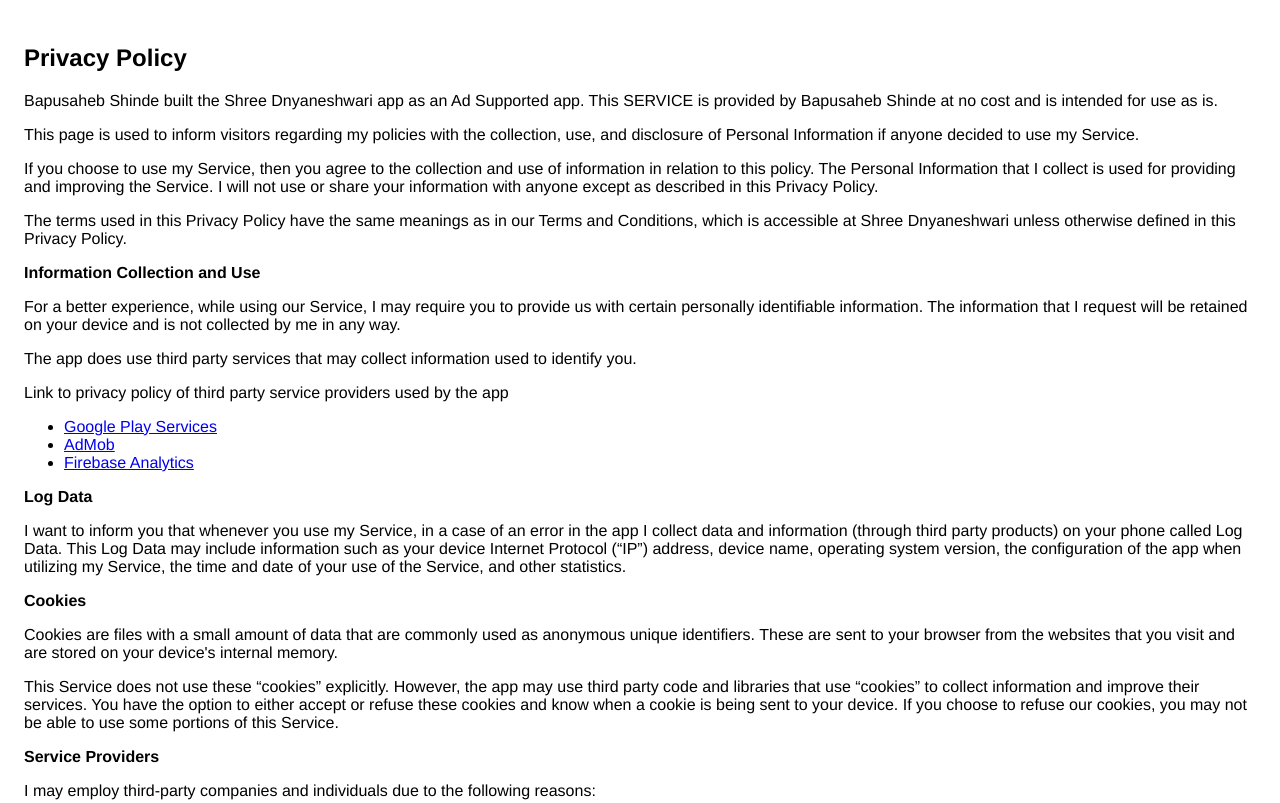
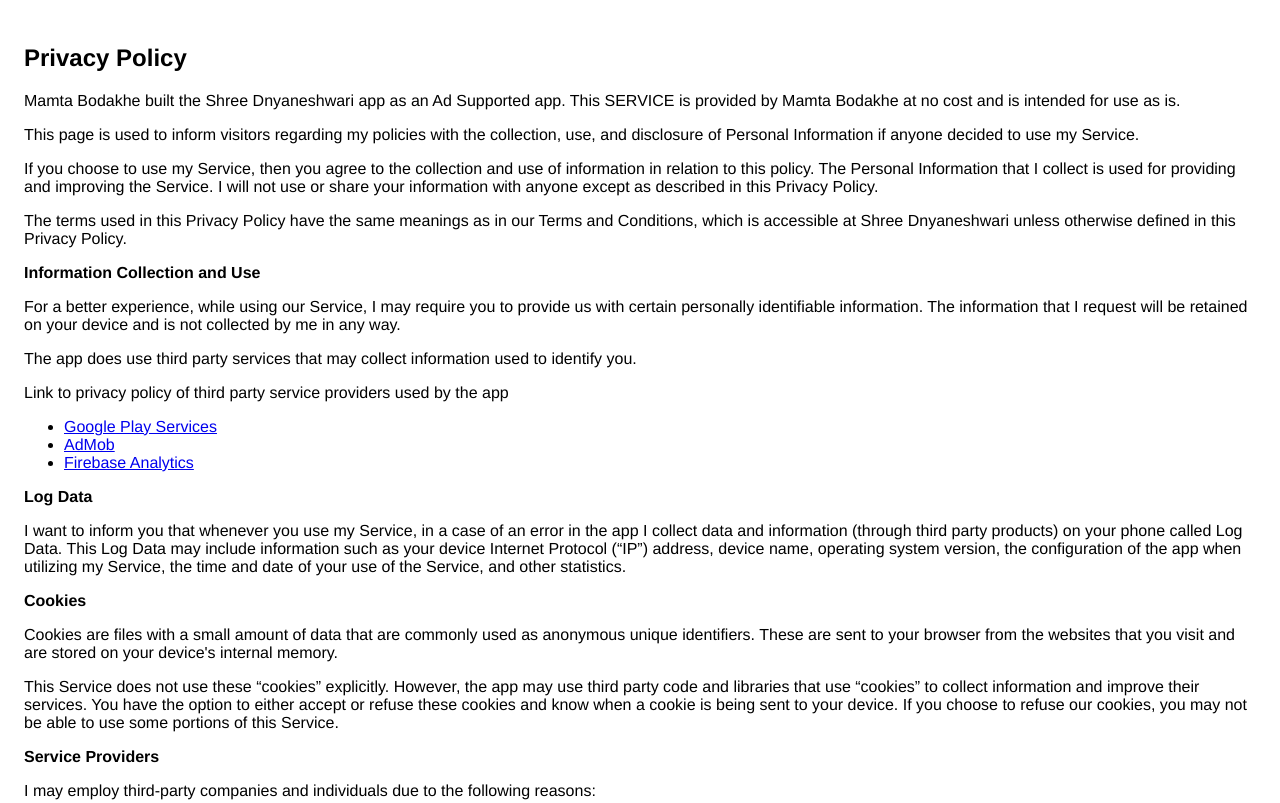
Before and after one commit to BapuKShinde/BapuKShinde.github.io, a plain HTML site: page mbappsdnyaneshwari.html in a window 1280 px wide. Shown: the top 803 px of the page. Drawn offline with Linux system fonts and the light colour scheme.

Commit message:
adi dnyan

```diff
--- a/mbappsdnyaneshwari.html
+++ b/mbappsdnyaneshwari.html
@@ -7,8 +7,8 @@
       <style> body { font-family: 'Helvetica Neue', Helvetica, Arial, sans-serif; padding:1em; } </style>
     </head>
     <body>
-    <h2>Privacy Policy</h2> <p> Bapusaheb Shinde built the Shree Dnyaneshwari app as an Ad Supported app. This SERVICE is provided by
-                    Bapusaheb Shinde at no cost and is intended for use as is.
+    <h2>Privacy Policy</h2> <p> Mamta Bodakhe built the Shree Dnyaneshwari app as an Ad Supported app. This SERVICE is provided by
+                    Mamta Bodakhe at no cost and is intended for use as is.
                   </p> <p>This page is used to inform visitors regarding my policies with the collection, use, and disclosure
                     of Personal Information if anyone decided to use my Service.
                   </p> <p>If you choose to use my Service, then you agree to the collection and use of information in
@@ -56,7 +56,7 @@
                     me.
                   </p> <p>Mobile Number : +91 9923240619
 				  </p>
-				  <p>Email : shindek143@gmail.com
+				  <p>Email : mamtabodakhe@gmail.com
 				  </p>
     </body>
     </html>
```
